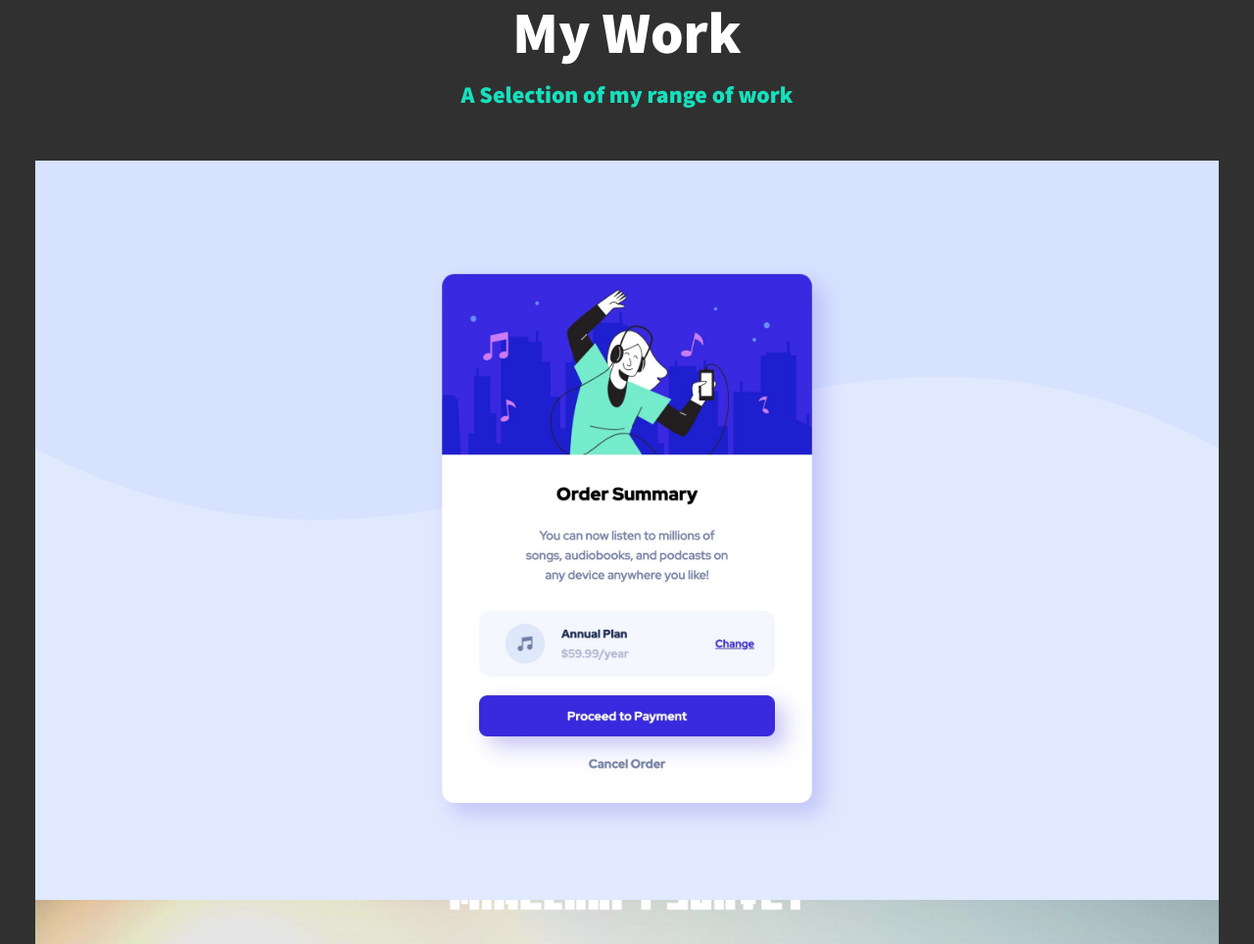
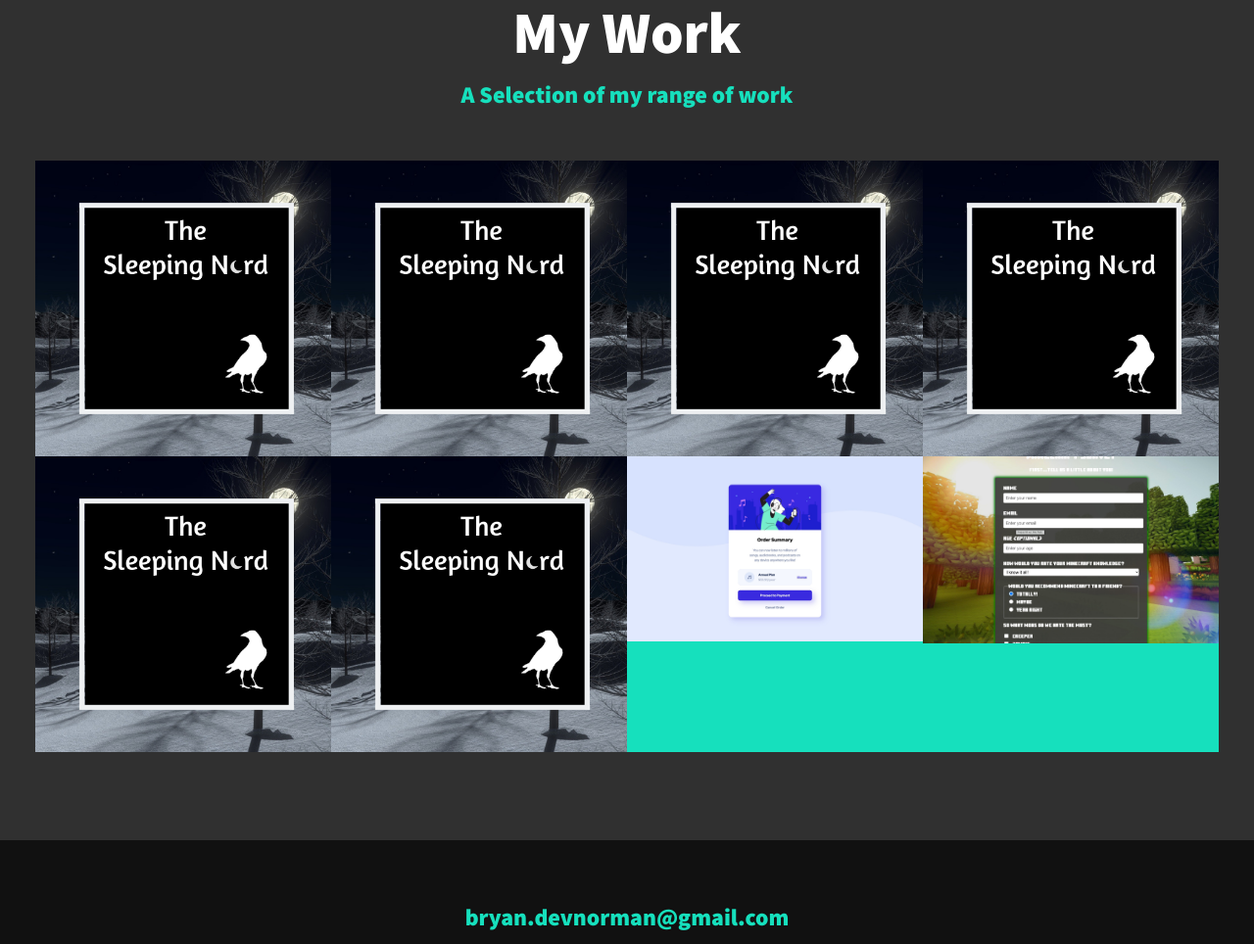
Before and after one commit to HardLikeButter/Portfolio, a plain HTML site: page index.html in a window 1280 px wide. Shown: the part 1865-2829 px from the top of the page at 98% size. Drawn offline with Linux system fonts and the light colour scheme.

Commit message:
Update Website

```diff
--- a/index.html
+++ b/index.html
@@ -95,32 +95,32 @@
         <div class="portfolio">
             <!-- Item 01 -->
             <a href="#" class="portfolio__item">
-                <!-- <img src="img/logo.png" alt="project1" class="portfolio__img"> -->
+                <img src="img/logo.png" alt="project1" class="portfolio__img">
             </a>
 
             <!-- Item 02 -->
             <a href="#" class="portfolio__item">
-                <!-- <img src="img/logo.png" alt="project1" class="portfolio__img"> -->
+                <img src="img/logo.png" alt="project1" class="portfolio__img">
             </a>
 
             <!-- Item 03 -->
             <a href="#" class="portfolio__item">
-                <!-- <img src="img/logo.png" alt="project1" class="portfolio__img"> -->
+                <img src="img/logo.png" alt="project1" class="portfolio__img">
             </a>
 
             <!-- Item 04 -->
             <a href="#" class="portfolio__item">
-                <!-- <img src="img/logo.png" alt="project1" class="portfolio__img"> -->
+                <img src="img/logo.png" alt="project1" class="portfolio__img">
             </a>
 
             <!-- Item 05 -->
             <a href="#" class="portfolio__item">
-                <!-- <img src="img/logo.png" alt="project1" class="portfolio__img"> -->
+                <img src="img/logo.png" alt="project1" class="portfolio__img">
             </a>
 
             <!-- Item 06 -->
             <a href="#" class="portfolio__item">
-                <!-- <img src="img/logo.png" alt="project1" class="portfolio__img"> -->
+                <img src="img/logo.png" alt="project1" class="portfolio__img">
             </a>
 
             <!-- Item 07 -->
--- a/styles.css
+++ b/styles.css
@@ -414,8 +414,8 @@ header {
 
 .portfolio {
     display: grid;
-    /* grid-template-columns: repeat(auto-fit, minmax(300px, 1fr)); */
-    grid-template-columns: repeat(auto-fit, min(250px, 1fr));
+    grid-template-columns: repeat(auto-fit, minmax(300px, 1fr));
+    /* grid-template-columns: repeat(auto-fit, min(300px, 1fr)); */
 }
 
 .portfolio__item {
```
